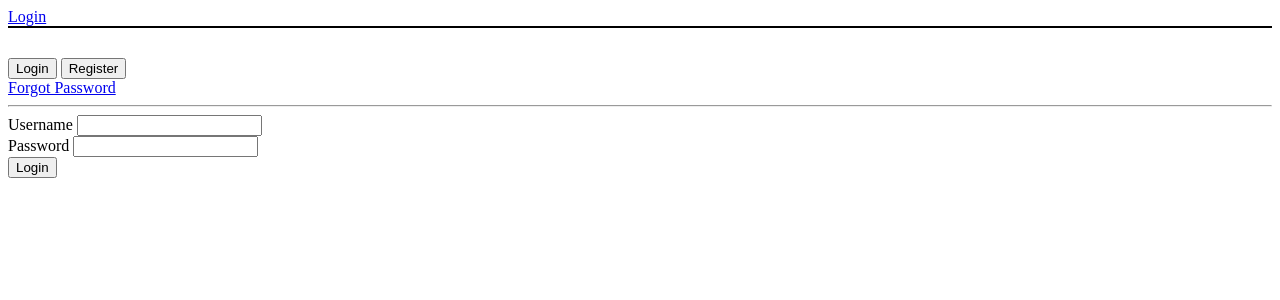
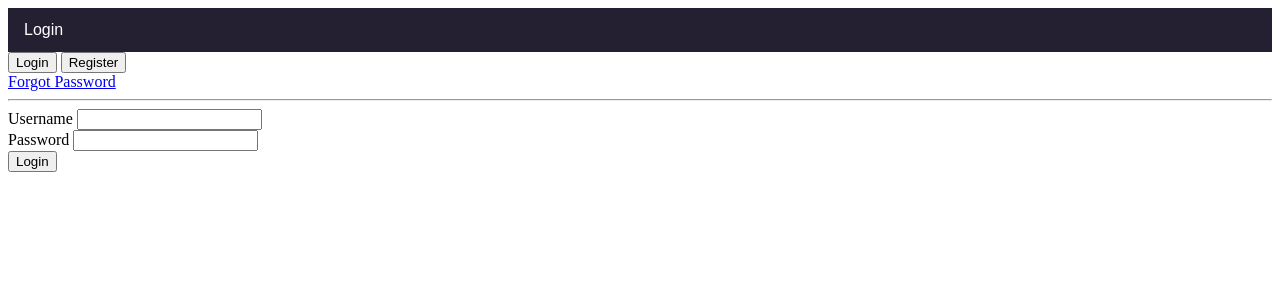
Before and after one commit to brttd/vov-social-app, a SvelteKit app: page /login in a window 1280 px wide. Shown: the top 300 px of the page. Built offline with nearby package versions, Linux system fonts and the light colour scheme.

Commit message:
[Jordan] Updated nav bar styling

```diff
--- a/src/routes/+layout.svelte
+++ b/src/routes/+layout.svelte
@@ -27,10 +27,7 @@
 	{#if data.user}
 		<a href="/" class:active={page.url.pathname === '/'}>Home</a>
 		<a href="/users" class:active={page.url.pathname === '/users'}>Users</a>
-		<a href="/profile" class:active={page.url.pathname === '/profile'}>Edit Profile</a>
-		<form method="post" action="/?/logout" use:enhance>
-			<button>Sign out</button>
-		</form>
+		<a href="/profile" class:active={page.url.pathname === '/profile'}>Profile</a>
 		<a
 			href="/users/{data.user.username}"
 			class:active={page.url.pathname === '/users/' + data.user.username}>{data.user.username}</a
@@ -38,6 +35,10 @@
 		{#if data.notifications && data.notifications.length > 0}
 			(<a href="/notifications">{data.notifications.length} notifications</a>)
 		{/if}
+		<div class="seperator"></div>
+		<form method="post" action="/?/logout" use:enhance>
+			<button>Sign Out</button>
+		</form>
 	{:else}
 		<a href="/login">Login</a>
 	{/if}
@@ -46,14 +47,55 @@
 {@render children()}
 
 <style>
+	* {
+		font-family: sans-serif;
+		font-size: 1rem;
+	}
+
 	nav {
-		border-bottom: 2px solid black;
-		margin-bottom: 30px;
+		display: flex;
+		padding: 0.5rem 0;
+		background-color: #242031;
 	}
-	nav a.active {
-		opacity: 0.5;
+
+	a {
+		border: none;
+		text-decoration: none;
+		color: white;
 	}
-	nav form {
-		display: inline-block;
+
+	button {
+		border: none;
+		text-decoration: none;
+		background-color: transparent;
+		color: white;
+		appearance: none;
+		cursor: pointer;
+		padding: 0;
+	}
+
+	nav a,
+	nav button {
+		color: white;
+		margin: 0 1rem;
+		padding: 5px 0;
+	}
+	nav a:hover,
+	nav button:hover {
+		border-top: solid #504b61 2px;
+		border-bottom: solid #504b61 2px;
+	}
+	.active {
+		border-top: solid #504b61 2px;
+		border-bottom: solid #504b61 2px;
+	}
+
+	form {
+		display: contents;
+	}
+
+	.seperator {
+		width: 2px;
+		background-color: #504b61;
 	}
 </style>
```
